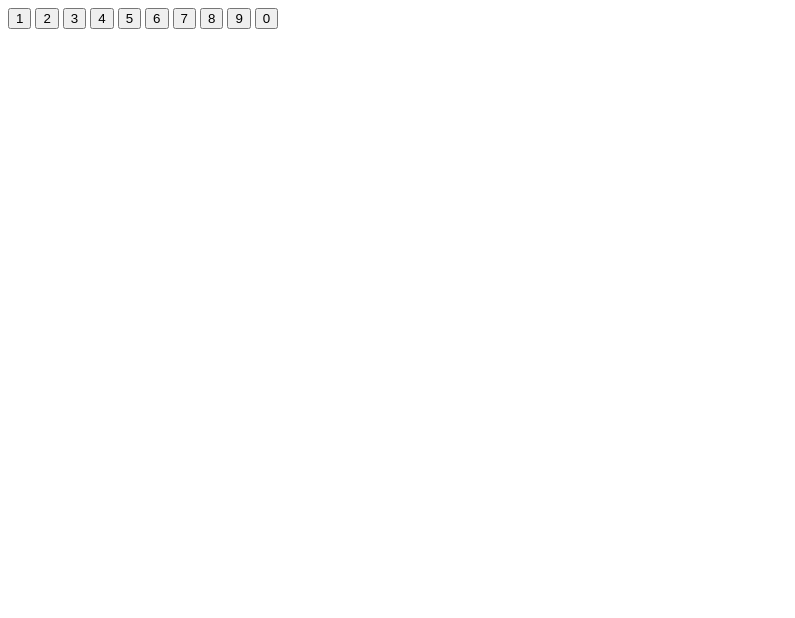
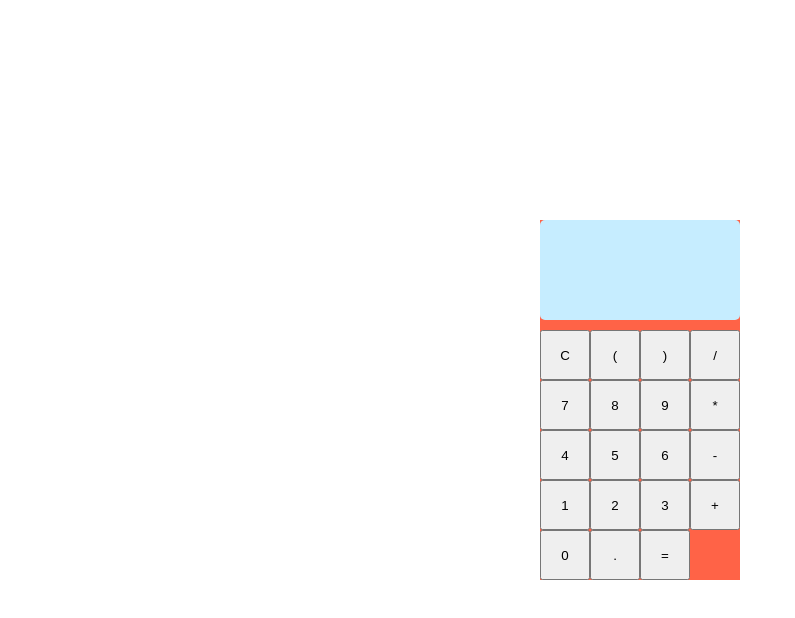
Before and after one commit to Kinmaro212/Calculatrice1, a plain HTML site: page index.html in a window 1280 px wide. Shown: the whole page, without its empty margins (0-795 px from the left). Drawn offline with Linux system fonts and the light colour scheme.

Commit message:
suite calculatrice

```diff
--- a/index.html
+++ b/index.html
@@ -3,20 +3,35 @@
 <head>
     <meta charset="UTF-8">
     <meta name="viewport" content="width=device-width, initial-scale=1.0">
-    <title>Document</title>
+    <link rel="stylesheet" href="style.css">
+    <title>Calculatrice</title>
 </head>
 <body>
-    <div class="btnCalculate">
-        <button id="btn1">1</button>
-        <button id="btn2">2</button>
-        <button id="btn3">3</button>
-        <button id="btn4">4</button>
-        <button id="btn5">5</button>
-        <button id="btn6">6</button>
-        <button id="btn7">7</button>
-        <button id="btn8">8</button>
-        <button id="btn9">9</button>
-        <button id="btn0">0</button>
+    <div class="calculatrice">
+        <div class="screen"></div>
+        <div class="touch">
+            <button class="btn">C</button>
+            <button class="btn">(</button>
+            <button class="btn">)</button>
+            <button class="btn">/</button>
+            <button class="btn">7</button>
+            <button class="btn">8</button>
+            <button class="btn">9</button>
+            <button class="btn">*</button>
+            <button class="btn">4</button>
+            <button class="btn">5</button>
+            <button class="btn">6</button>
+            <button class="btn">-</button>
+            <button class="btn">1</button>
+            <button class="btn">2</button>
+            <button class="btn">3</button>
+            <button class="btn">+</button>
+            <button class="btn">0</button>
+            <button class="btn">.</button>
+            <button class="btn">=</button>
+        </div>
     </div>
+
+    <script src="script.js"></script>
 </body>
 </html>
--- a/style.css
+++ b/style.css
@@ -0,0 +1,39 @@
+*{
+    padding: 0;
+    margin: 0;
+    box-sizing: border-box;
+}
+
+body{
+    max-width: 100vw;
+    height: 100vh;
+    display: flex;
+    justify-content: center;
+    align-items: center;
+    font-family: sans-serif;
+}
+
+.calculatrice{
+    background-color: tomato;
+    display: flex;
+    flex-direction: column;
+}
+
+.screen{
+    width: 100%;
+    height: 100px;
+    background-color: rgb(198 237 255);
+    margin-bottom: 10px;
+    border-radius: 5px;
+    display: flex;
+    justify-content: flex-end; /*Cela sert a aligner les élements a droite */
+    align-items: flex-end; /*l'axe secondaire avec align item pour aligner les elements vers le bas*/
+    padding: 5px;
+    font-size: 25px;
+}
+
+.touch{
+    display: grid;
+    grid-template-columns:repeat(4,50px) ;  /*Répétition de 4 colonnes de 50px de large*/
+    grid-template-rows: repeat(5, 50px);/*Répétition de 5 lignes de 50px de large*/
+}
```
